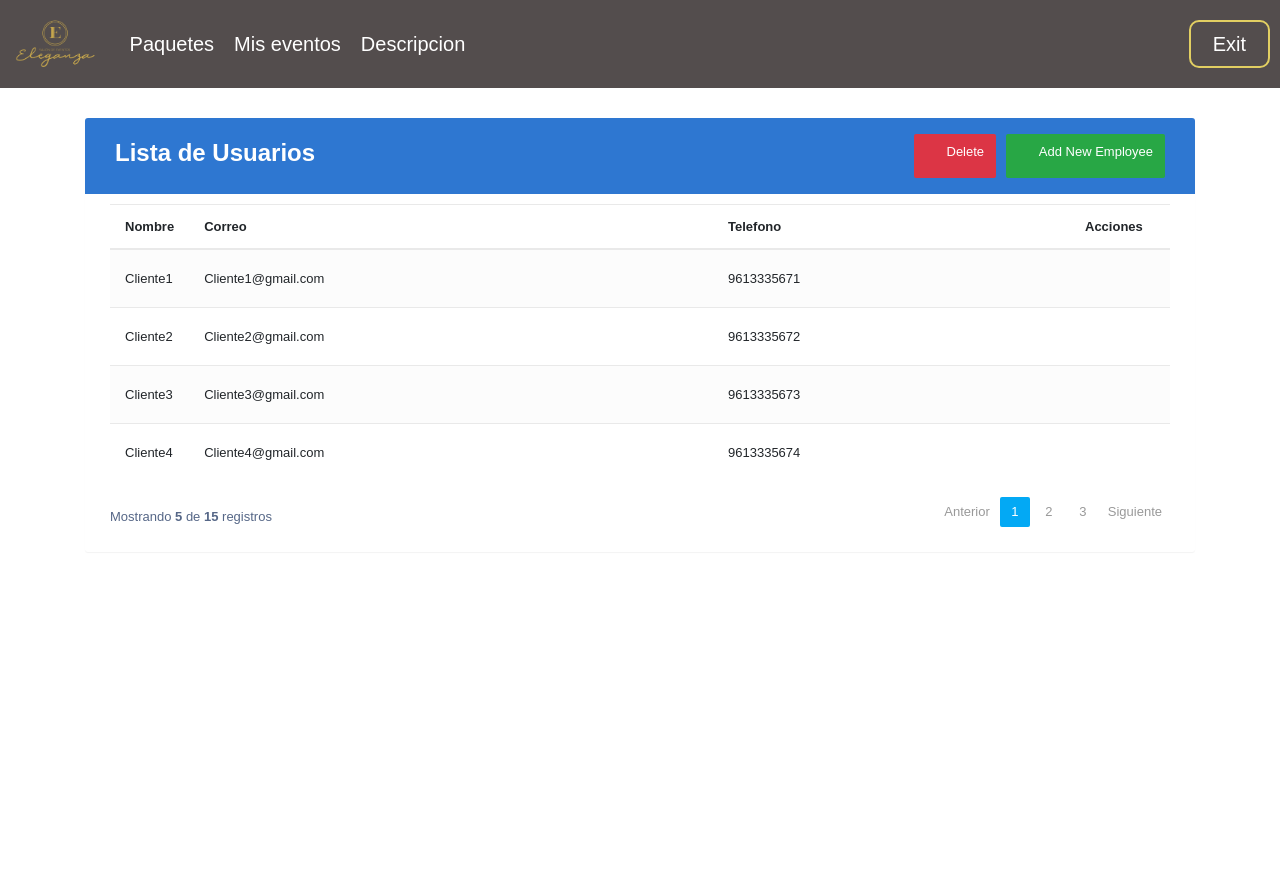
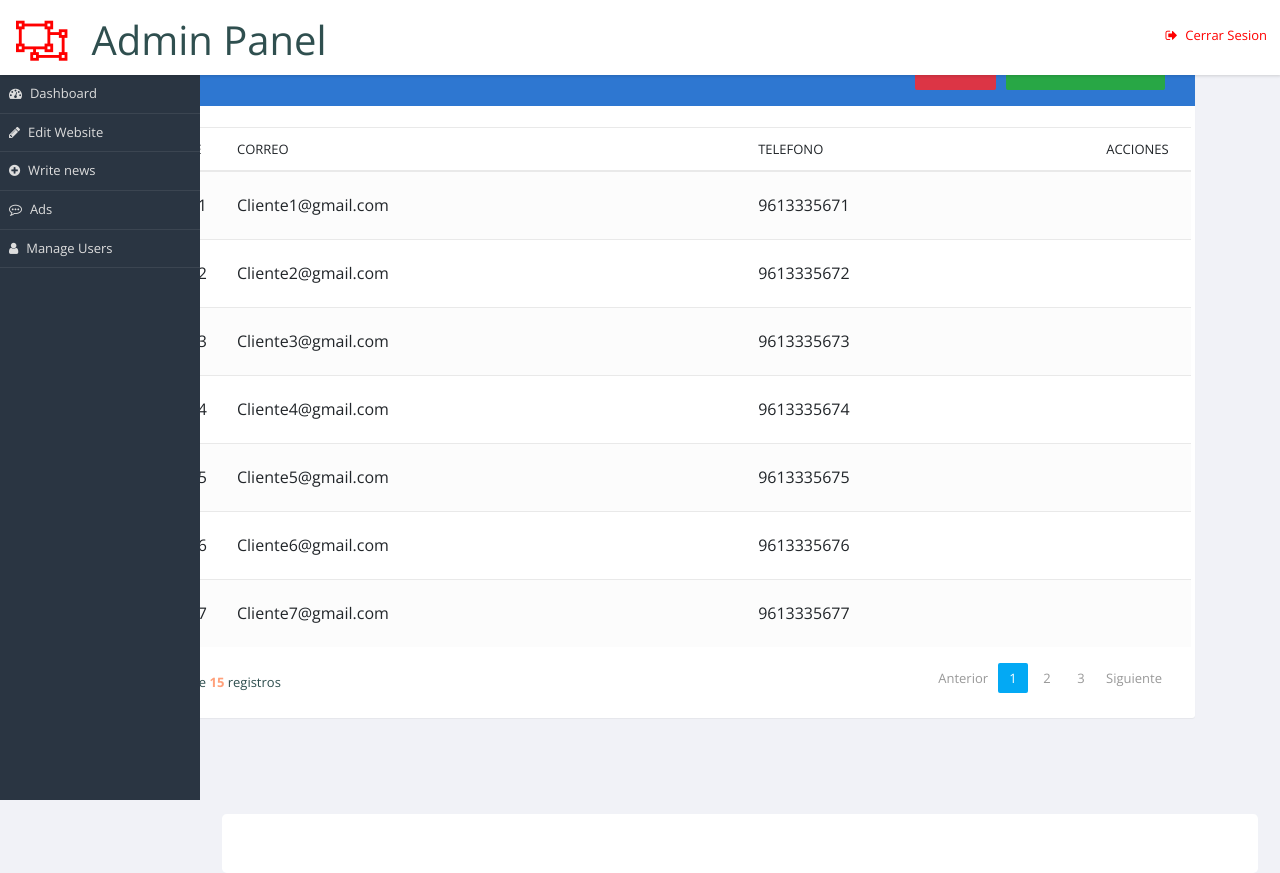
Before and after one commit to Meneses-11/Framework-ProyectoU2, a Laravel app: page /gerente/usuarios in a window 1280 px wide. Before the commit the page ends 527 px from the top, so only its background shows below. Run offline with Laravel 10, Linux system fonts and the light colour scheme; some libraries are stand-ins or nearby versions.

Commit message:
tercer update Carlos Morales

```diff
--- /dev/null
+++ b/public/css/styleBars.css
@@ -0,0 +1,440 @@
+@charset "UTF-8";
+@import url(https://fonts.googleapis.com/css?family=Open+Sans:300,400,700,400italic);
+@import url(https://cdnjs.cloudflare.com/ajax/libs/font-awesome/4.4.0/css/font-awesome.min.css);
+html {
+  box-sizing: border-box;
+}
+
+*,
+*:before,
+*:after {
+  box-sizing: inherit;
+}
+
+body {
+  background: #f1f2f7;
+  font-family: "Open Sans", arial, sans-serif;
+  color: darkslategray;
+}
+
+body.login {
+  background-color: white;
+  max-width: 500px;
+  margin: 10vh auto;
+  padding: 1em;
+  height: auto;
+}
+
+.warn {
+  color: red;
+}
+
+/* header */
+header[role="banner"] {
+  background: white;
+  box-shadow: 1px 1px 3px rgba(0, 0, 0, 0.15);
+}
+header[role="banner"] h1 {
+  margin: 0;
+  font-weight: 300;
+  padding: 1rem;
+}
+header[role="banner"] h1:before {
+  content: "\f248";
+  font-family: FontAwesome;
+  padding-right: 0.6em;
+  color: red;
+}
+header[role="banner"] .utilities {
+  width: 100%;
+  background: slategray;
+  color: #ddd;
+}
+header[role="banner"] .utilities li {
+  border-bottom: solid 1px rgba(255, 255, 255, 0.2);
+}
+header[role="banner"] .utilities li a {
+  padding: 0.7em;
+  display: block;
+}
+
+/* header */
+.utilities a:before {
+  content: "\f248";
+  font-family: FontAwesome;
+  padding-right: 0.6em;
+}
+
+.logout a:before {
+  content: "";
+}
+
+.users a:before {
+  content: "";
+}
+
+nav[role="navigation"] {
+  background: #2a3542;
+  color: #ddd;
+  /* icons */
+}
+nav[role="navigation"] li {
+  border-bottom: 1px solid rgba(255, 255, 255, 0.08);
+}
+nav[role="navigation"] li a {
+  color: #ddd;
+  text-decoration: none;
+  display: block;
+  padding: 0.7em;
+}
+nav[role="navigation"] li a:hover {
+  background-color: rgba(255, 255, 255, 0.05);
+}
+nav[role="navigation"] li a:before {
+  content: "\f248";
+  font-family: FontAwesome;
+  padding-right: 0.6em;
+}
+nav[role="navigation"] .dashboard a:before {
+  content: "";
+}
+nav[role="navigation"] .write a:before {
+  content: "";
+}
+nav[role="navigation"] .edit a:before {
+  content: "";
+}
+nav[role="navigation"] .comments a:before {
+  content: "";
+}
+nav[role="navigation"] .users a:before {
+  content: "";
+}
+
+/* current nav item */
+.current, .dashboard .dashboard a,
+.write .write a,
+.edit .edit a,
+.comments .comments a,
+.users .users a {
+  background-color: rgba(255, 255, 255, 0.1);
+}
+
+footer[role="contentinfo"] {
+  background: slategray;
+  color: #ddd;
+  font-size: 0.8em;
+  text-align: center;
+  padding: 0.2em;
+}
+
+/* panels */
+.panel {
+  background-color: white;
+  color: darkslategray;
+  -webkit-border-radius: 0.3rem;
+  -moz-border-radius: 0.3rem;
+  -ms-border-radius: 0.3rem;
+  border-radius: 0.3rem;
+  margin: 1%;
+}
+.panel > h2, .panel > ul {
+  margin: 1rem;
+}
+
+/* typography */
+a {
+  text-decoration: none;
+  color: inherit;
+}
+
+h2,
+h3,
+h4 {
+  font-weight: 300;
+  margin: 0;
+}
+
+h2 {
+  color: #ff1a1a;
+}
+
+b {
+  color: lightsalmon;
+}
+
+.hint {
+  color: lightslategray;
+}
+
+/* lists */
+ul,
+li {
+  list-style-type: none;
+  margin: 0;
+  padding: 0;
+}
+
+main li {
+  position: relative;
+  padding-left: 1.2em;
+  margin: 0.5em 0;
+}
+main li:before {
+  content: "";
+  position: absolute;
+  width: 0;
+  height: 0;
+  left: 0;
+  top: 0.3em;
+  border-left: solid 10px #dde;
+  border-top: solid 5px transparent;
+  border-bottom: solid 5px transparent;
+}
+
+/* forms */
+form input,
+form textarea,
+form select {
+  width: 100%;
+  display: block;
+  border: solid 1px #dde;
+  padding: 0.5em;
+}
+form input:after,
+form textarea:after,
+form select:after {
+  content: "";
+  display: table;
+  clear: both;
+}
+form input[type="checkbox"],
+form input[type="radio"] {
+  display: inline;
+  width: auto;
+}
+form label,
+form legend {
+  display: block;
+  margin: 1em 0 0.5em;
+}
+form input[type="submit"] {
+  background: #ff1a1a;
+  border: none;
+  border-bottom: solid 4px #e60000;
+  padding: 0.7em 3em;
+  margin: 1em 0;
+  color: white;
+  text-shadow: 0 -1px 0 #e60000;
+  font-size: 1.1em;
+  font-weight: bold;
+  display: inline-block;
+  width: auto;
+  -webkit-border-radius: 0.5em;
+  -moz-border-radius: 0.5em;
+  -ms-border-radius: 0.5em;
+  border-radius: 0.5em;
+}
+form input[type="submit"]:hover {
+  background: turquoise;
+  border: none;
+  border-bottom: solid 4px #21ccbb;
+  padding: 0.7em 3em;
+  margin: 1em 0;
+  color: white;
+  text-shadow: 0 -1px 0 #21ccbb;
+  font-size: 1.1em;
+  font-weight: bold;
+  display: inline-block;
+  width: auto;
+  -webkit-border-radius: 0.5em;
+  -moz-border-radius: 0.5em;
+  -ms-border-radius: 0.5em;
+  border-radius: 0.5em;
+}
+
+/* feedback */
+.error {
+  background-color: #ffe9e0;
+  border-color: #ffc4ad;
+}
+
+label.error {
+  padding: 0.2em 0.5em;
+}
+
+.feedback {
+  background: #fcfae6;
+  color: #857a11;
+  margin: 1em;
+  padding: 0.5em 0.5em 0.5em 2em;
+  border: solid 1px khaki;
+}
+.feedback:before {
+  content: "";
+  font-family: fontawesome;
+  color: #e4d232;
+  margin-left: -1.5em;
+  margin-right: 0.5em;
+}
+.feedback li:before {
+  border-left-color: #f6f0b9;
+}
+.feedback.error {
+  background: #ffe9e0;
+  color: #942a00;
+  margin: 1em;
+  padding: 0.5em 0.5em 0.5em 2em;
+  border: solid 1px lightsalmon;
+}
+.feedback.error:before {
+  content: "";
+  font-family: fontawesome;
+  color: #ff5714;
+  margin-left: -1.5em;
+  margin-right: 0.5em;
+}
+.feedback.error li:before {
+  border-left-color: #ffc4ad;
+}
+.feedback.success {
+  background: #98eee6;
+  color: #08322e;
+  margin: 1em;
+  padding: 0.5em 0.5em 0.5em 2em;
+  border: solid 1px turquoise;
+}
+.feedback.success:before {
+  content: "";
+  font-family: fontawesome;
+  color: #1aa093;
+  margin-left: -1.5em;
+  margin-right: 0.5em;
+}
+.feedback.success li:before {
+  border-left-color: #6ce7db;
+}
+
+/* tables */
+table {
+  border-collapse: collapse;
+  width: 96%;
+  margin: 2%;
+}
+
+th {
+  text-align: left;
+  font-weight: 400;
+  font-size: 13px;
+  text-transform: uppercase;
+  border-bottom: 1px solid rgba(0, 0, 0, 0.1);
+  padding: 0 10px;
+  padding-bottom: 14px;
+}
+
+tr:not(:first-child):hover {
+  background: rgba(0, 0, 0, 0.1);
+}
+
+td {
+  line-height: 40px;
+  font-weight: 300;
+  padding: 0 10px;
+}
+
+@media screen and (min-width: 600px) {
+  html,
+  body {
+    height: 100%;
+  }
+
+  header[role="banner"] {
+    position: fixed;
+    top: 0;
+    left: 0;
+    width: 100%;
+    z-index: 99;
+    height: 75px;
+  }
+  header[role="banner"] .utilities {
+    position: absolute;
+    top: 0;
+    right: 0;
+    background: transparent;
+    color: darkslategray;
+    width: auto;
+  }
+  header[role="banner"] .utilities li {
+    display: inline-block;
+  }
+  header[role="banner"] .utilities li a {
+    padding: 0.5em 1em;
+  }
+
+  nav[role="navigation"] {
+    position: fixed;
+    width: 200px;
+    top: 75px;
+    bottom: 0px;
+    left: 0px;
+  }
+
+  main[role="main"] {
+    margin: 75px 0 40px 200px;
+  }
+  main[role="main"]:after {
+    content: "";
+    display: table;
+    clear: both;
+  }
+
+  .panel {
+    margin: 2% 0 0 2%;
+    float: left;
+    width: 96%;
+  }
+  .panel:after {
+    content: "";
+    display: table;
+    clear: both;
+  }
+
+  .box, .onethird, .twothirds {
+    padding: 1rem;
+  }
+
+  .onethird {
+    width: 33.333%;
+    float: left;
+  }
+
+  .twothirds {
+    width: 66%;
+    float: left;
+  }
+
+  footer[role="contentinfo"] {
+    clear: both;
+    margin-left: 200px;
+  }
+}
+@media screen and (min-width: 900px) {
+  footer[role="contentinfo"] {
+    position: fixed;
+    width: 100%;
+    bottom: 0;
+    left: 0px;
+    margin: 0;
+  }
+
+  .panel {
+    width: 47%;
+    clear: none;
+  }
+  .panel.important {
+    width: 96%;
+  }
+  .panel.secondary {
+    width: 23%;
+  }
+}
--- a/resources/views/gerente/inicio.blade.php
+++ b/resources/views/gerente/inicio.blade.php
@@ -1,14 +1,24 @@
-@extends('plantillas.tabla')
+@extends('plantillas.menuCliente')
 
 @section('titulo')
 Usuarios
 @endsection
+@section('menu')
+    <li class="dashboard"><a href="admindashboard">Dashboard</a></li>
+    <li class="edit"><a href="#">Edit Website</a></li>
+    <li class="write"><a href="#">Write news</a></li>
+    <li class="comments"><a href="#">Ads</a></li>
+    <li class="users"><a href="#">Manage Users</a></li>
+@endsection
 
+@section('contenido')
+
+@extends('plantillas.tabla')
 @section('tituloTabla')
 Lista de Usuarios
 @endsection
 @section('tablaContenido')
-@for ($i=1; $i <=4; $i++)
+@for ($i=1; $i <=7; $i++)
 
 <tr>
     <td>Cliente{{ $i }}</td>
@@ -22,3 +32,4 @@ Lista de Usuarios
 
 @endfor
 @endsection
+@endsection
--- a/resources/views/plantillas/menuCliente.blade.php
+++ b/resources/views/plantillas/menuCliente.blade.php
@@ -2,23 +2,34 @@
 <html lang="en">
 <head>
     <meta charset="UTF-8">
-    <meta http-equiv="X-UA-Compatible" content="IE=edge">
     <meta name="viewport" content="width=device-width, initial-scale=1.0">
-    <title>Cliente</title>
-    <link rel="stylesheet" href="/css/styleMenuClnt.css">
+    <meta http-equiv="X-UA-Compatible" content="ie=edge">
+    <title>@yield('titulo')</title>
+    <link rel="stylesheet" href="/css/styleBars.css">
 </head>
+<header role="banner">
+    <h1>Admin Panel</h1>
+    <ul class="utilities">
+      <br>
+      <li class="logout warn"><a href="">Cerrar Sesion</a></li>
+    </ul>
+  </header>
+
+  <nav role='navigation'>
+    <ul class="main">
+        @yield('menu')
+    </ul>
+  </nav>
+
+
 <body>
-    <header>
-        <nav>
-            <a href="" class="opc-menu">
-                <img src="/img/logo.png" alt="Logo" class="imgLogo">
-            </a>
-            <a href="{{route('paquetes')}}" class="opc-menu">Paquetes</a>
-            <a href="{{route('eventos')}}" class="opc-menu">Mis eventos</a>
-            <a href="{{route('informacion')}}" class="opc-menu">Descripcion</a>
-        </nav>
-        <button class="salir">Exit</button>
-    </header>
-    @yield('contenido')
+    <main role="main">
+        <section class="panel important">
+            <br>
+            <br>
+            <br>
+            @yield('contenido')
+        </section>
 </body>
+  </main>
 </html>
--- a/resources/views/plantillas/tabla.blade.php
+++ b/resources/views/plantillas/tabla.blade.php
@@ -1,30 +1,11 @@
-<!DOCTYPE html>
-<html lang="en">
+
 <head>
-    <meta charset="UTF-8">
-    <meta name="viewport" content="width=device-width, initial-scale=1.0">
-    <meta http-equiv="X-UA-Compatible" content="ie=edge">
-    <title>@yield('titulo')</title>
     <link rel="stylesheet" href="https://cdn.jsdelivr.net/npm/bootstrap@4.3.1/dist/css/bootstrap.min.css" integrity="sha384-ggOyR0iXCbMQv3Xipma34MD+dH/1fQ784/j6cY/iJTQUOhcWr7x9JvoRxT2MZw1T" crossorigin="anonymous">
     <script src="https://code.jquery.com/jquery-3.3.1.slim.min.js" integrity="sha384-q8i/X+965DzO0rT7abK41JStQIAqVgRVzpbzo5smXKp4YfRvH+8abtTE1Pi6jizo" crossorigin="anonymous"></script>
     <script src="https://cdn.jsdelivr.net/npm/bootstrap@4.3.1/dist/js/bootstrap.min.js" integrity="sha384-JjSmVgyd0p3pXB1rRibZUAYoIIy6OrQ6VrjIEaFf/nJGzIxFDsf4x0xIM+B07jRM" crossorigin="anonymous"></script>
     <link rel="stylesheet" href="/css/styletabla.css">
-    <link rel="stylesheet" href="/css/styleMenuClnt.css">
+</head>
 
-
-</head>
-<header>
-    <nav>
-        <a href="" class="opc-menu">
-            <img src="/img/logo.png" alt="Logo" class="imgLogo">
-        </a>
-        <a href="{{route('paquetes')}}" class="opc-menu">Paquetes</a>
-        <a href="{{route('eventos')}}" class="opc-menu">Mis eventos</a>
-        <a href="{{route('informacion')}}" class="opc-menu">Descripcion</a>
-    </nav>
-    <button class="salir">Exit</button>
-</header>
-<body>
     <div class="container">
         <div class="table-wrapper">
           <div class="table-title">
@@ -146,5 +127,3 @@
           </div>
         </div>
       </div>
-</body>
-</html>
--- a/routes/web.php
+++ b/routes/web.php
@@ -29,7 +29,9 @@ Route::get('/login',function(){
     return view('/entrada');
 })->name('login');
 Route::post('/validar',[entradaController::class,'validar'])->name('validar');
-Route::post('/error',[entradaController::class,'error'])->name('error');
+Route::get('/error',[entradaController::class,'error'])->name('error');
+
+
 Route::get('verPaquetes', [clienteController::class, 'verPaquetes'])->name('paquetes');
 Route::get('verEventos', [clienteController::class, 'verEventos'])->name('eventos');
 Route::get('verInformacion', [clienteController::class, 'verInformacion'])->name('informacion');
```
Also changed, not shown: app/Http/Controllers/entradaController.php (+11 -1 lines), resources/views/entrada.blade.php (+7 -0 lines), public/css/styleLogin.css (line endings or trailing spaces).
